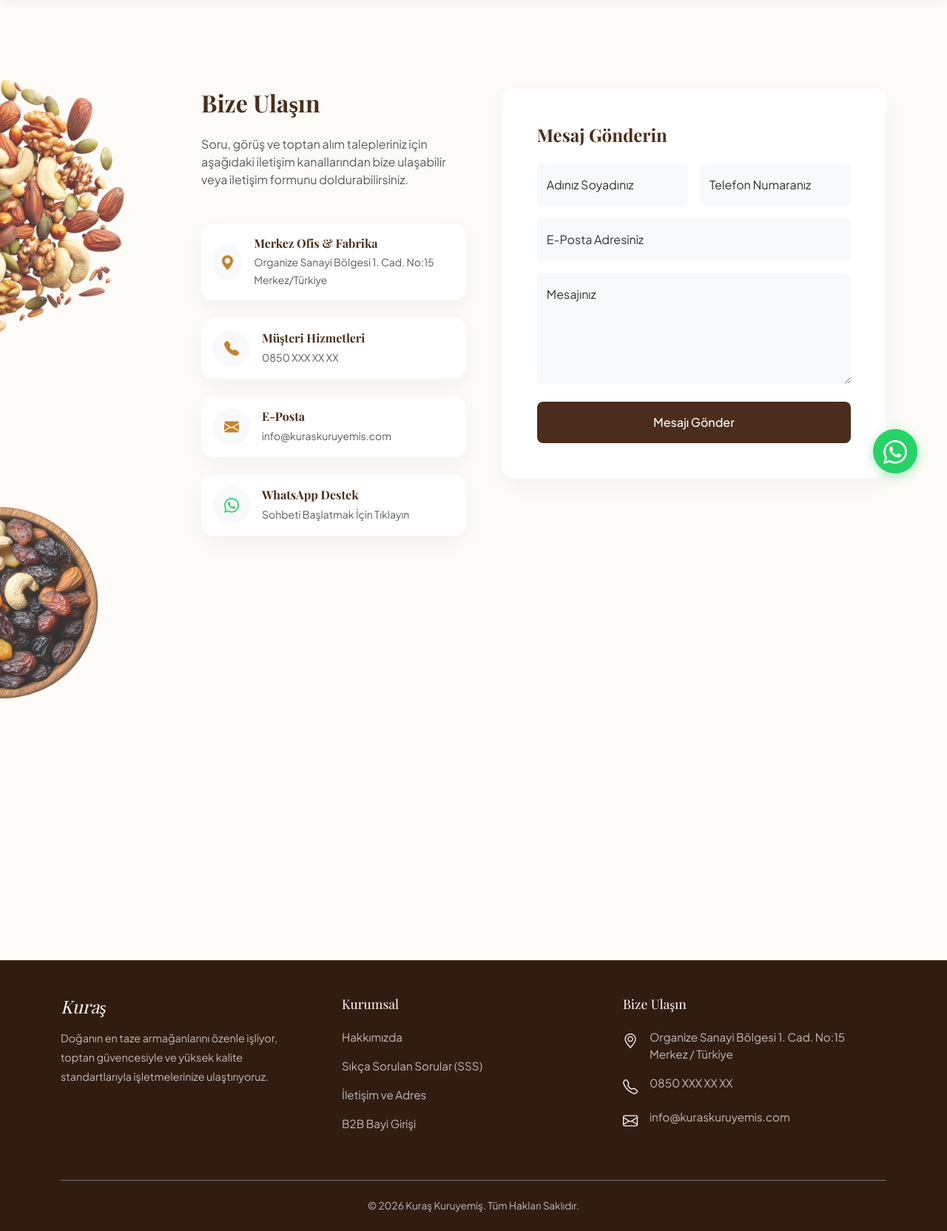
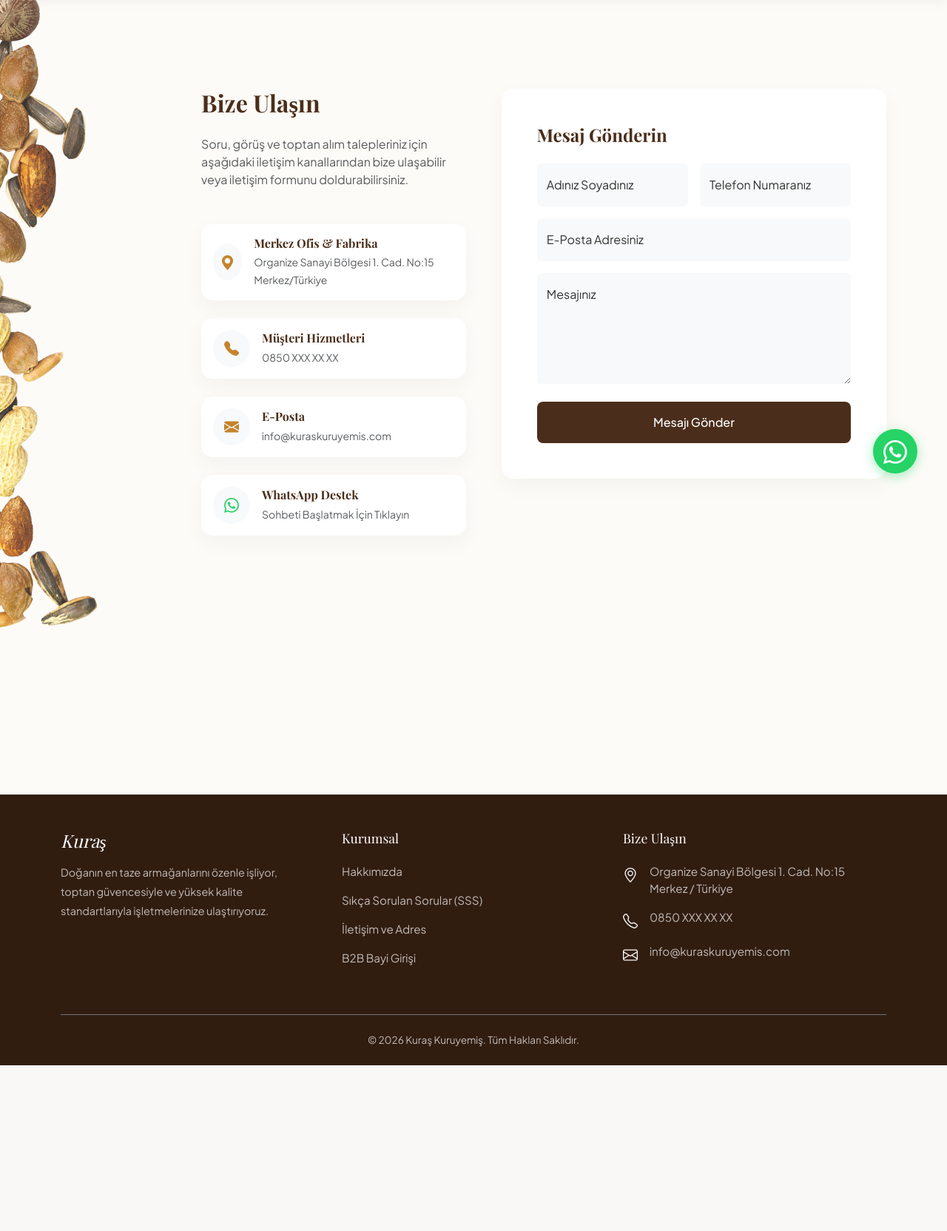
Before and after one commit to strip43weathers/kuraskuruyemis, a Django app: page /iletisim/ in a window 1280 px wide. Shown: the part 120-1784 px from the top of the page at 74% size. After the commit the page ends 1560 px from the top, so only its background shows below. Run offline with Django 5.2, Linux system fonts and the light colour scheme; data that the repository does not hold is empty; some web fonts are replaced.

Commit message:
tasarim7

```diff
--- a/templates/public_base.html
+++ b/templates/public_base.html
@@ -28,7 +28,7 @@
             overflow-x: hidden;
             display: flex;
             flex-direction: column;
-            min-height: 223vh;
+            min-height: 195vh;
         }
 
         h1, h2, h3, h4, h5, h6, .brand-font {
@@ -77,7 +77,7 @@
         }
 
         /* Bg Image Styling */
-        .bg-nuts-container { position: absolute; top: 50px; left: -270px; z-index: 0; opacity: 0.8; pointer-events: none; }
+        .bg-nuts-container { position: absolute; top: -24px; left: -112px; z-index: 0; opacity: 0.8; pointer-events: none; }
         .content-wrapper { z-index: 1; position: relative; }
         .hover-white:hover { color: #fff !important; transition: 0.3s; }
 
@@ -232,7 +232,7 @@
         <div class="row">
             <div class="col-lg-2 d-none d-lg-block position-relative">
                 <div class="bg-nuts-container">
-                    <img src="{% static 'img/bg-nuts.png' %}" alt="Kuruyemiş" style="width: 400px; mix-blend-mode: multiply;">
+                    <img src="{% static 'img/bg-nuts.png' %}" alt="Kuruyemiş" style="width: 200px; mix-blend-mode: multiply;">
                 </div>
             </div>
             <div class="col-lg-10">
```
Also changed, not shown: static/img/bg-nuts.png.
